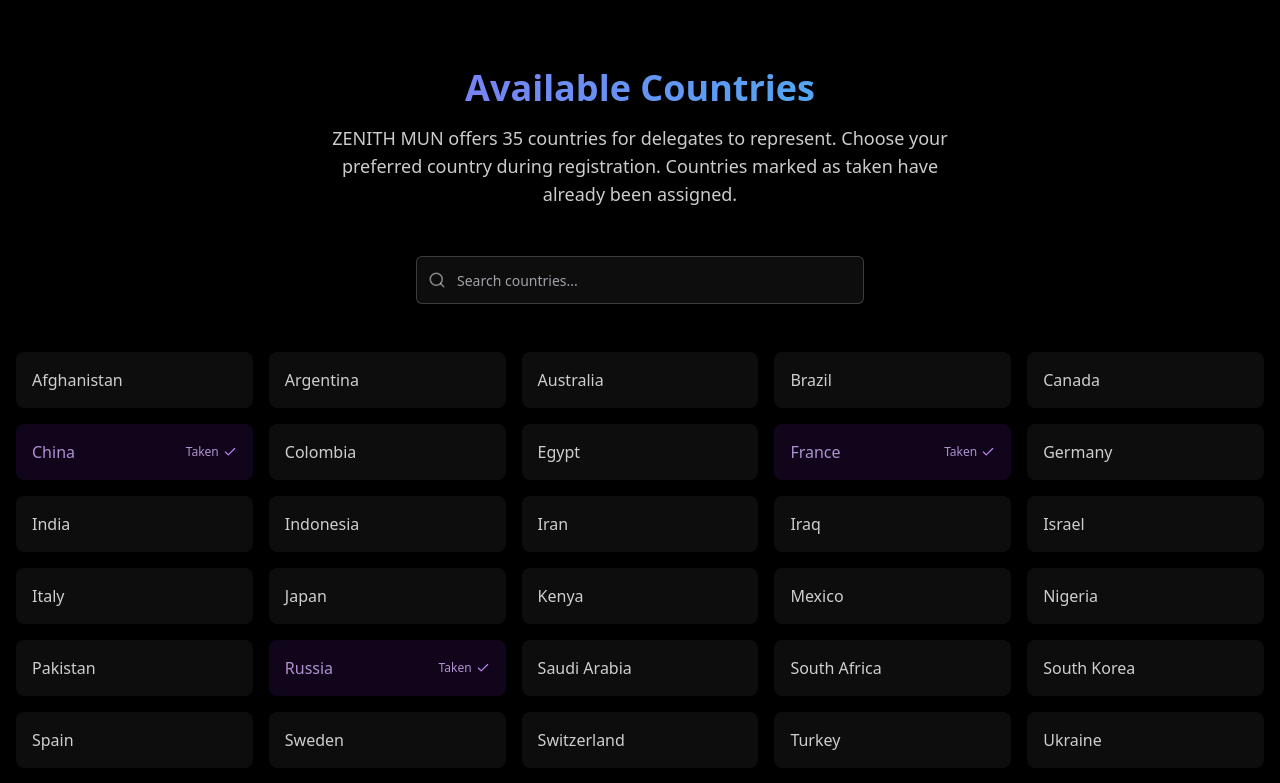
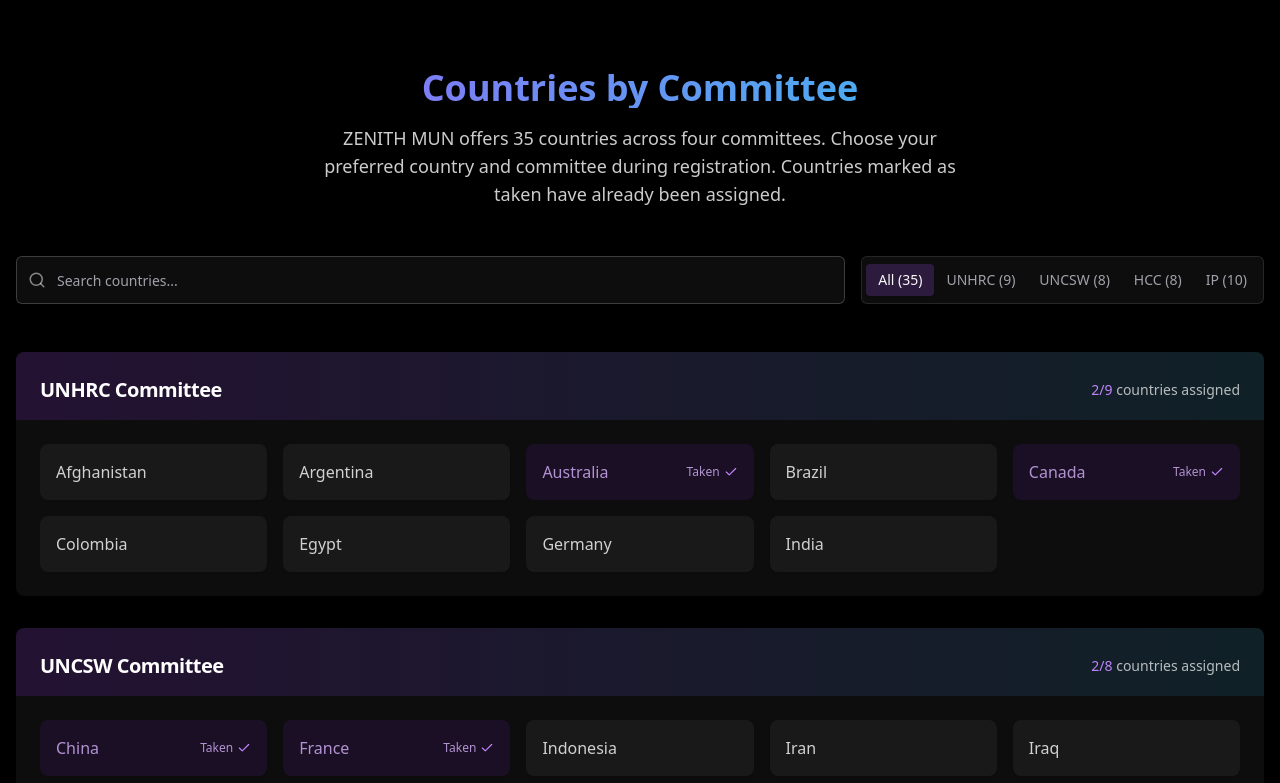
Before and after one commit to 0CODERKID/Zenith-MUN, a Next.js app: page / in a window 1280 px wide. Shown: the part 5240-6023 px from the top of the page. Built offline with nearby package versions, Linux system fonts and the light colour scheme.

Commit message:
second update

```diff
--- a/components/countries-section.tsx
+++ b/components/countries-section.tsx
@@ -1,96 +1,109 @@
 "use client"
 
+import { useState } from "react"
+import { Card, CardContent, CardHeader, CardTitle } from "@/components/ui/card"
+import { Input } from "@/components/ui/input"
 import { Button } from "@/components/ui/button"
+import { Search, Check } from "lucide-react"
+import { Tabs, TabsList, TabsTrigger } from "@/components/ui/tabs"
 
-import { useState, useEffect } from "react"
-import { Card, CardContent } from "@/components/ui/card"
-import { Input } from "@/components/ui/input"
-import { Search, Check } from "lucide-react"
+// Define committee types
+type Committee = "UNHRC" | "UNCSW" | "HCC" | "IP" | "All"
 
-// This would typically come from an API or database
-// For this example, we'll hardcode some taken countries
-const INITIAL_TAKEN_COUNTRIES = ["United States", "China", "Russia", "France", "United Kingdom"]
+// Define country interface
+interface Country {
+  name: string
+  committee: Committee
+  taken: boolean
+}
 
 export default function CountriesSection() {
   const [searchTerm, setSearchTerm] = useState("")
-  const [takenCountries, setTakenCountries] = useState<string[]>(INITIAL_TAKEN_COUNTRIES)
+  const [activeFilter, setActiveFilter] = useState<Committee>("All")
 
-  // In a real implementation, you would fetch this data from your backend
-  useEffect(() => {
-    // Simulating an API call to get taken countries
-    // Replace this with your actual API call
-    const fetchTakenCountries = async () => {
-      try {
-        // const response = await fetch('/api/taken-countries');
-        // const data = await response.json();
-        // setTakenCountries(data.countries);
+  // Initial country data - this would be replaced with your actual data
+  // You can update this array later with the actual committee assignments
+  const [countries, setCountries] = useState<Country[]>([
+    // UNHRC Countries
+    { name: "Afghanistan", committee: "UNHRC", taken: false },
+    { name: "Argentina", committee: "UNHRC", taken: false },
+    { name: "Australia", committee: "UNHRC", taken: true },
+    { name: "Brazil", committee: "UNHRC", taken: false },
+    { name: "Canada", committee: "UNHRC", taken: true },
+    { name: "Colombia", committee: "UNHRC", taken: false },
+    { name: "Egypt", committee: "UNHRC", taken: false },
+    { name: "Germany", committee: "UNHRC", taken: false },
+    { name: "India", committee: "UNHRC", taken: false },
 
-        // For now, we'll use the hardcoded list
-        setTakenCountries(INITIAL_TAKEN_COUNTRIES)
-      } catch (error) {
-        console.error("Error fetching taken countries:", error)
-      }
+    // UNCSW Countries
+    { name: "China", committee: "UNCSW", taken: true },
+    { name: "France", committee: "UNCSW", taken: true },
+    { name: "Indonesia", committee: "UNCSW", taken: false },
+    { name: "Iran", committee: "UNCSW", taken: false },
+    { name: "Iraq", committee: "UNCSW", taken: false },
+    { name: "Israel", committee: "UNCSW", taken: false },
+    { name: "Italy", committee: "UNCSW", taken: false },
+    { name: "Japan", committee: "UNCSW", taken: false },
+
+    // HCC Countries
+    { name: "Kenya", committee: "HCC", taken: false },
+    { name: "Mexico", committee: "HCC", taken: false },
+    { name: "Nigeria", committee: "HCC", taken: false },
+    { name: "Pakistan", committee: "HCC", taken: false },
+    { name: "Russia", committee: "HCC", taken: true },
+    { name: "Saudi Arabia", committee: "HCC", taken: false },
+    { name: "South Africa", committee: "HCC", taken: false },
+    { name: "South Korea", committee: "HCC", taken: false },
+
+    // IP Countries
+    { name: "Spain", committee: "IP", taken: false },
+    { name: "Sweden", committee: "IP", taken: false },
+    { name: "Switzerland", committee: "IP", taken: false },
+    { name: "Turkey", committee: "IP", taken: false },
+    { name: "Ukraine", committee: "IP", taken: false },
+    { name: "United Arab Emirates", committee: "IP", taken: false },
+    { name: "United Kingdom", committee: "IP", taken: true },
+    { name: "United States", committee: "IP", taken: true },
+    { name: "Venezuela", committee: "IP", taken: false },
+    { name: "Vietnam", committee: "IP", taken: false },
+  ])
+
+  // Filter countries based on search term and active filter
+  const filteredCountries = countries.filter((country) => {
+    const matchesSearch = country.name.toLowerCase().includes(searchTerm.toLowerCase())
+    const matchesFilter = activeFilter === "All" || country.committee === activeFilter
+    return matchesSearch && matchesFilter
+  })
+
+  // Get counts for each committee
+  const getCommitteeCount = (committee: Committee) => {
+    return countries.filter((country) => committee === "All" || country.committee === committee).length
   }
 
-    fetchTakenCountries()
-  }, [])
-
-  const countries = [
-    "Afghanistan",
-    "Argentina",
-    "Australia",
-    "Brazil",
-    "Canada",
-    "China",
-    "Colombia",
-    "Egypt",
-    "France",
-    "Germany",
-    "India",
-    "Indonesia",
-    "Iran",
-    "Iraq",
-    "Israel",
-    "Italy",
-    "Japan",
-    "Kenya",
-    "Mexico",
-    "Nigeria",
-    "Pakistan",
-    "Russia",
-    "Saudi Arabia",
-    "South Africa",
-    "South Korea",
-    "Spain",
-    "Sweden",
-    "Switzerland",
-    "Turkey",
-    "Ukraine",
-    "United Arab Emirates",
-    "United Kingdom",
-    "United States",
-    "Venezuela",
-    "Vietnam",
-  ]
-
-  const filteredCountries = countries.filter((country) => country.toLowerCase().includes(searchTerm.toLowerCase()))
-
-  const isCountryTaken = (country: string) => takenCountries.includes(country)
+  // Get taken counts for each committee
+  const getCommitteeTakenCount = (committee: Committee) => {
+    return countries.filter((country) => (committee === "All" || country.committee === committee) && country.taken)
+      .length
+  }
 
   return (
     <section className="py-16 md:py-20 bg-black" id="countries">
       <div className="container px-4">
         <div className="text-center mb-8 md:mb-12 animate-fade-in">
           <h2 className="text-2xl sm:text-3xl md:text-4xl font-bold mb-3 sm:mb-4 bg-clip-text text-transparent bg-gradient-to-r from-purple-500 to-cyan-400">
-            Available Countries
+            Countries by Committee
           </h2>
           <p className="text-white/80 max-w-2xl mx-auto px-2 text-base sm:text-lg">
-            ZENITH MUN offers 35 countries for delegates to represent. Choose your preferred country during
+            ZENITH MUN offers 35 countries across four committees. Choose your preferred country and committee during
             registration. Countries marked as taken have already been assigned.
           </p>
         </div>
 
-        <div className="max-w-md mx-auto mb-8 md:mb-12 relative animate-fade-in" style={{ animationDelay: "0.2s" }}>
+        <div
+          className="flex flex-col md:flex-row gap-4 mb-8 md:mb-12 animate-fade-in"
+          style={{ animationDelay: "0.2s" }}
+        >
+          <div className="relative flex-grow">
             <Input
               type="text"
               placeholder="Search countries..."
@@ -101,21 +114,64 @@ export default function CountriesSection() {
             <Search className="absolute left-3 top-1/2 transform -translate-y-1/2 text-white/50" size={18} />
           </div>
 
+          <div className="flex-shrink-0">
+            <Tabs defaultValue="All" className="w-full" onValueChange={(value) => setActiveFilter(value as Committee)}>
+              <TabsList className="bg-white/5 border border-white/10 p-1 h-12">
+                <TabsTrigger value="All" className="data-[state=active]:bg-purple-500/20">
+                  All ({getCommitteeCount("All")})
+                </TabsTrigger>
+                <TabsTrigger value="UNHRC" className="data-[state=active]:bg-purple-500/20">
+                  UNHRC ({getCommitteeCount("UNHRC")})
+                </TabsTrigger>
+                <TabsTrigger value="UNCSW" className="data-[state=active]:bg-purple-500/20">
+                  UNCSW ({getCommitteeCount("UNCSW")})
+                </TabsTrigger>
+                <TabsTrigger value="HCC" className="data-[state=active]:bg-purple-500/20">
+                  HCC ({getCommitteeCount("HCC")})
+                </TabsTrigger>
+                <TabsTrigger value="IP" className="data-[state=active]:bg-purple-500/20">
+                  IP ({getCommitteeCount("IP")})
+                </TabsTrigger>
+              </TabsList>
+            </Tabs>
+          </div>
+        </div>
+
+        {/* Committee Cards */}
+        <div className="space-y-8 animate-fade-in" style={{ animationDelay: "0.3s" }}>
+          {(activeFilter === "All" ? ["UNHRC", "UNCSW", "HCC", "IP"] : [activeFilter]).map((committee) => (
+            <Card key={committee} className="bg-white/5 border-none overflow-hidden">
+              <CardHeader className="bg-gradient-to-r from-purple-900/30 to-cyan-900/30 pb-4">
+                <div className="flex justify-between items-center">
+                  <CardTitle className="text-white text-xl">{committee} Committee</CardTitle>
+                  <div className="text-sm text-white/70">
+                    <span className="text-purple-400 font-medium">
+                      {getCommitteeTakenCount(committee as Committee)}/{getCommitteeCount(committee as Committee)}
+                    </span>{" "}
+                    countries assigned
+                  </div>
+                </div>
+              </CardHeader>
+              <CardContent className="pt-6">
                 <div className="grid grid-cols-2 sm:grid-cols-3 md:grid-cols-4 lg:grid-cols-5 gap-3 sm:gap-4">
-          {filteredCountries.map((country, index) => {
-            const taken = isCountryTaken(country)
-            return (
+                  {filteredCountries
+                    .filter((country) => country.committee === committee)
+                    .map((country, index) => (
                       <div key={index} className="animate-fade-in" style={{ animationDelay: `${index * 0.02}s` }}>
                         <Card
                           className={`border-none transition-all duration-300 h-full ${
-                    taken ? "bg-purple-900/20 hover:bg-purple-900/30" : "bg-white/5 hover:bg-white/10 hover-scale"
+                            country.taken
+                              ? "bg-purple-900/20 hover:bg-purple-900/30"
+                              : "bg-white/5 hover:bg-white/10 hover-scale"
                           }`}
                         >
                           <CardContent className="p-3 sm:p-4 flex items-center justify-between h-full">
-                    <p className={`${taken ? "text-purple-300/80" : "text-white/80"} text-sm sm:text-base`}>
-                      {country}
+                            <p
+                              className={`${country.taken ? "text-purple-300/80" : "text-white/80"} text-sm sm:text-base`}
+                            >
+                              {country.name}
                             </p>
-                    {taken && (
+                            {country.taken && (
                               <div className="flex items-center">
                                 <span className="text-xs text-purple-300/80 mr-1">Taken</span>
                                 <Check size={14} className="text-purple-400" />
@@ -124,8 +180,17 @@ export default function CountriesSection() {
                           </CardContent>
                         </Card>
                       </div>
-            )
-          })}
+                    ))}
+                </div>
+
+                {filteredCountries.filter((country) => country.committee === committee).length === 0 && (
+                  <p className="text-white/60 text-center py-8">
+                    No countries found matching your search in this committee.
+                  </p>
+                )}
+              </CardContent>
+            </Card>
+          ))}
         </div>
 
         {filteredCountries.length === 0 && (
@@ -135,8 +200,8 @@ export default function CountriesSection() {
         <div className="mt-10 bg-white/5 p-6 rounded-xl animate-fade-in">
           <h3 className="text-xl font-semibold text-white mb-4">Country Selection</h3>
           <p className="text-white/80 mb-4">
-            When you register, you'll be asked to provide your top 3 country preferences. We'll do our best to
-            accommodate your choices, but countries are assigned on a first-come, first-served basis.
+            When you register, you'll be asked to provide your top 3 country preferences and preferred committee. We'll
+            do our best to accommodate your choices, but countries are assigned on a first-come, first-served basis.
           </p>
           <div className="flex flex-col sm:flex-row gap-4 items-center justify-between">
             <div className="flex items-center gap-2">
--- a/components/ui/tabs.tsx
+++ b/components/ui/tabs.tsx
@@ -15,7 +15,7 @@ const TabsList = React.forwardRef<
     ref={ref}
     className={cn(
       "inline-flex h-10 items-center justify-center rounded-md bg-muted p-1 text-muted-foreground",
-      className
+      className,
     )}
     {...props}
   />
@@ -30,7 +30,7 @@ const TabsTrigger = React.forwardRef<
     ref={ref}
     className={cn(
       "inline-flex items-center justify-center whitespace-nowrap rounded-sm px-3 py-1.5 text-sm font-medium ring-offset-background transition-all focus-visible:outline-none focus-visible:ring-2 focus-visible:ring-ring focus-visible:ring-offset-2 disabled:pointer-events-none disabled:opacity-50 data-[state=active]:bg-background data-[state=active]:text-foreground data-[state=active]:shadow-sm",
-      className
+      className,
     )}
     {...props}
   />
@@ -45,7 +45,7 @@ const TabsContent = React.forwardRef<
     ref={ref}
     className={cn(
       "mt-2 ring-offset-background focus-visible:outline-none focus-visible:ring-2 focus-visible:ring-ring focus-visible:ring-offset-2",
-      className
+      className,
     )}
     {...props}
   />
```
Lines whose indentation alone changed are shown as unchanged.
